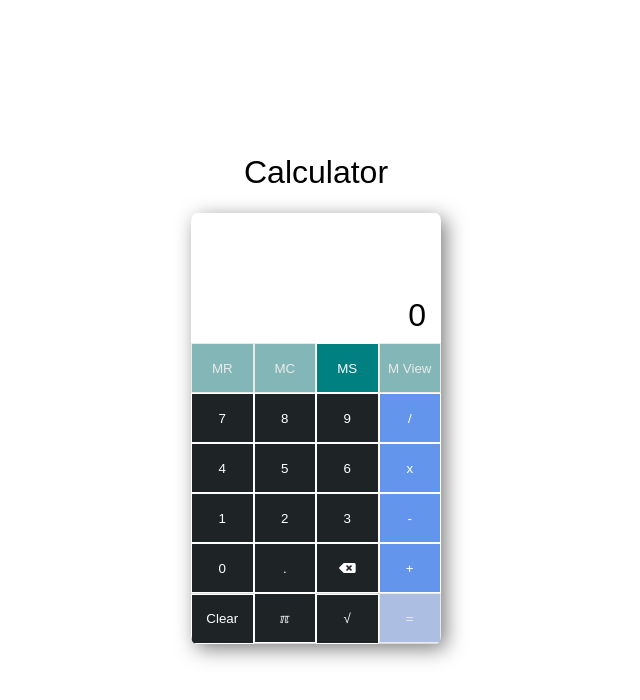
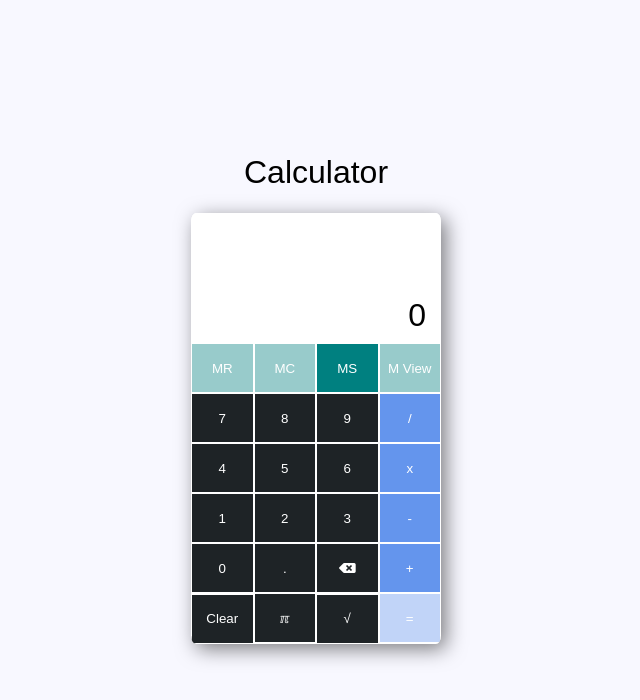
Before and after one commit to mk36/calculator, a Vue app: page / in a window 1280 px wide. Shown: the top 700 px of the page, without its empty margins (324-964 px from the left). Built offline with nearby package versions, Linux system fonts and the light colour scheme.

Commit message:
Updated read me and background colour

```diff
--- a/src/App.vue
+++ b/src/App.vue
@@ -1,5 +1,6 @@
 <style lang="scss" scoped>
     .calculator-app{
+        background: $greyWhite;
         @include flex(100%, flex, center, center);
         flex-direction: column;
         height: 100vh;
--- a/src/components/calculator/calculator.vue
+++ b/src/components/calculator/calculator.vue
@@ -5,7 +5,7 @@
         box-shadow: 5px 5px 20px rgba(0,0,0,0.5);
         overflow: hidden;
         border-radius: 2%;
-        background-color: $greyWhite;
+        background-color: $white;
     }
 </style>
 
--- a/src/styles/shared/_coloursAndFonts.scss
+++ b/src/styles/shared/_coloursAndFonts.scss
@@ -23,7 +23,7 @@ $paragraph-font-size: 12pt;
 /**
   Colours
 */
-$greyWhite: gainsboro;
+$greyWhite: ghostwhite;
 $white: white;
 $black-dark: #1E2326;
 $blue: cornflowerblue;
```
Also changed, not shown: 1 other file (tests, documents, lock files or other folders).
